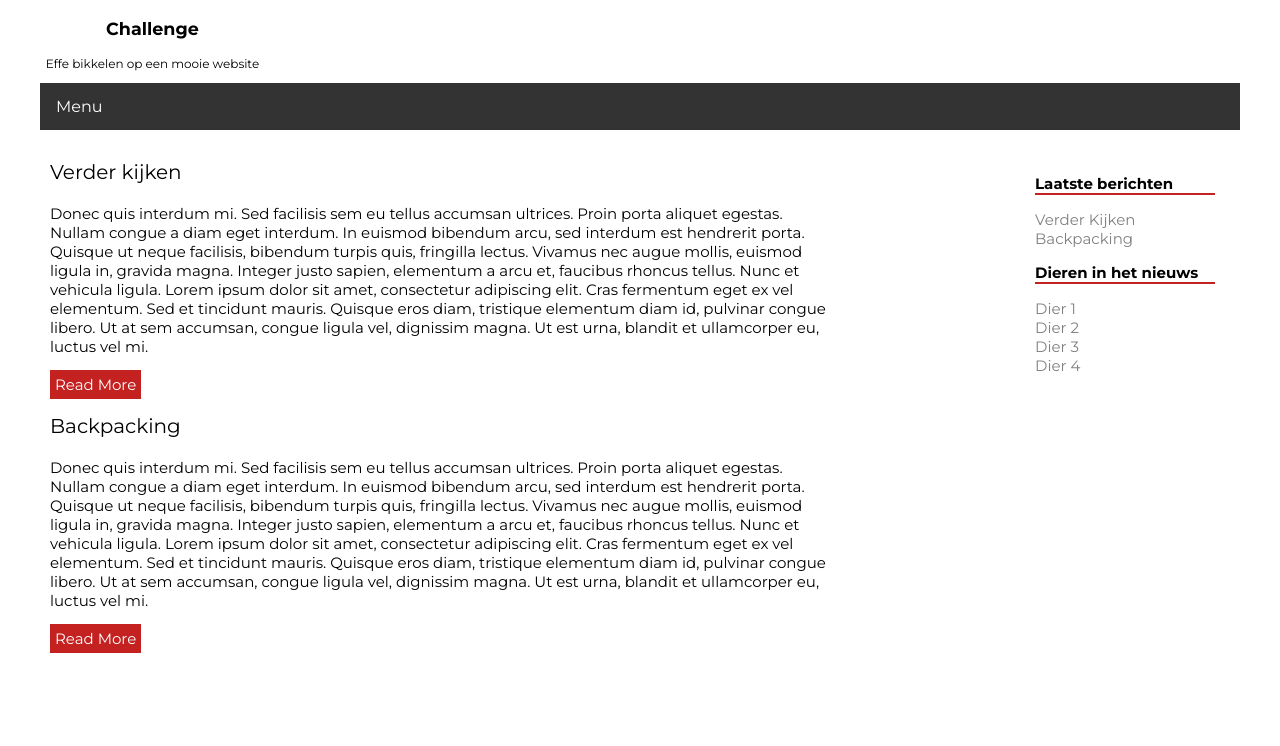
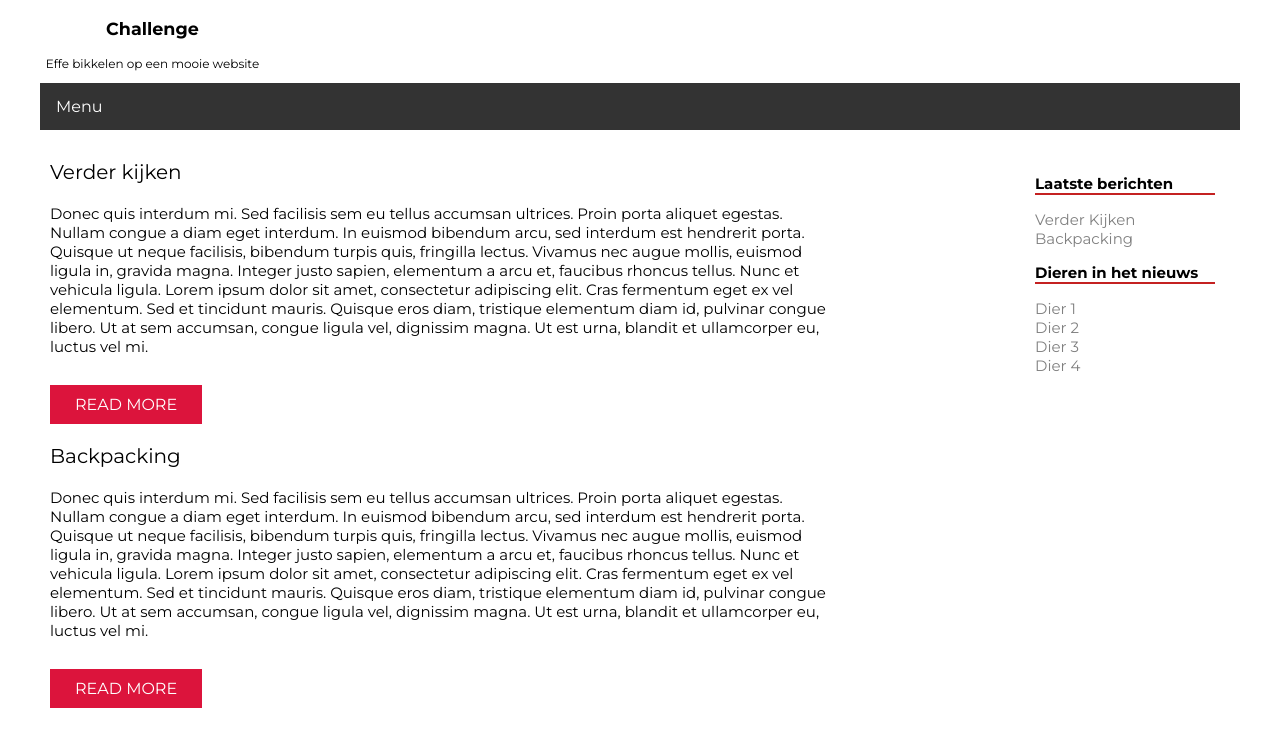
Before and after one commit to Denver666/csschallenge, a plain HTML site: page index.html in a window 1280 px wide. Drawn offline with Linux system fonts and the light colour scheme.

Commit message:
read me button changes

```diff
--- a/index.html
+++ b/index.html
@@ -44,7 +44,7 @@
             Quisque eros diam, tristique elementum diam id, pulvinar congue libero. Ut at sem accumsan, congue ligula vel,
             dignissim magna. Ut est urna, blandit et ullamcorper eu, luctus vel mi.
             <br><br>
-            <a href="verderkijken.html" class="readmore">Read More</a>
+            <a href="verderkijken.html" class="button">READ MORE</a></p>
     </article>
     <article class="articles">
         <p>Backpacking</P>
@@ -55,7 +55,7 @@
             dolor sit amet, consectetur adipiscing elit. Cras fermentum eget ex vel elementum. Sed et tincidunt mauris.
             Quisque eros diam, tristique elementum diam id, pulvinar congue libero. Ut at sem accumsan, congue ligula vel,
             dignissim magna. Ut est urna, blandit et ullamcorper eu, luctus vel mi.<br><br>
-            <a href="backpacking.html" class="readmore">Read More</a></p>
+            <a href="backpacking.html" class="button">READ MORE</a></p>
     </article>
 </section><br>
 <footer>
--- a/stylesheet.css
+++ b/stylesheet.css
@@ -1,6 +1,7 @@
 * {
     font-family: 'Montserrat', sans-serif;
 }
+
 body {
     margin: 0px;
 }
@@ -42,6 +43,7 @@ body {
 p.titeltwee {
     font-size: 12px;
 }
+
 /*test
  */
 .navbar {
@@ -83,7 +85,7 @@ body {
     position: absolute;
     background-color: #f9f9f9;
     min-width: 160px;
-        box-shadow: 0px 8px 16px 0px rgba(0,0,0,0.2);
+    box-shadow: 0px 8px 16px 0px rgba(0, 0, 0, 0.2);
     z-index: 1;
 }
 
@@ -103,11 +105,31 @@ body {
 .dropdown:hover .dropdown-content {
     display: block;
 }
+
 /* Section
  */
 section, footer {
     margin: 10px;
 }
+.button {
+    -webkit-transition-duration: 0.4s;
+    transition-duration: 0.4s;
+    background-color: crimson;
+    border: none;
+    color: white;
+    padding: 10px 25px;
+    margin-top: 10px;
+    text-align: center;
+    text-decoration: none;
+    display: inline-block;
+    font-size: 16px;
+}
+
+.button:hover {
+    background-color: white;
+    color: black;
+}
+
 a.readmore {
     color: white;
     background: #c42121;
@@ -117,48 +139,58 @@ body {
 }
 
 p.news {
-        color:#c42121;
+    color: #c42121;
     font-size: 15px;
 }
+
 /* Footer
  */
 footer {
     color: black;
     text-decoration: none;
 }
+
 li.listblank {
     background-color: white;
     font-size: 13px;
     text-decoration: none;
 }
-    li.listblank a{
+
+li.listblank a {
     text-decoration: none;
     color: grey;
 }
+
 P {
     font-size: 20px;
     padding: 0px;
 
 }
+
 p.articles {
     font-size: 15px;
 }
+
 h3.bottom {
     font-size: 15px;
     border-bottom: 2px solid #c42121;
 }
+
 img {
     width: 100%;
     padding-top: 5px;
     padding-bottom: 5px;
 }
+
 li {
     list-style: none;
 }
+
 p.kleinetext {
     text-align: center;
     font-size: 12px;
 }
+
 li.listblank:hover {
     color: #c42121;
 }
@@ -171,37 +203,46 @@ body {
         position: relative;
         right: 18em;
     }
+
     div#wrapper {
         width: 768px;
         margin: 0 auto;
     }
 
 }
+
 @media only screen and (min-width: 1200px) {
     section {
         float: left;
         width: 65%;
         font-size: 15px;
     }
+
     div.top {
         right: 32.5em;
     }
+
     footer {
         float: right;
         width: 15%;
         margin-right: 25px;
     }
+
     img {
     }
+
     article.articles {
         font-size: 15px;
     }
+
     li.listblank {
         font-size: 15px;
     }
+
     h3.bottom {
         font-size: 15px;
     }
+
     div#wrapper {
         width: 1200px;
         margin: 0 auto;
```
Lines whose indentation alone changed are shown as unchanged.
